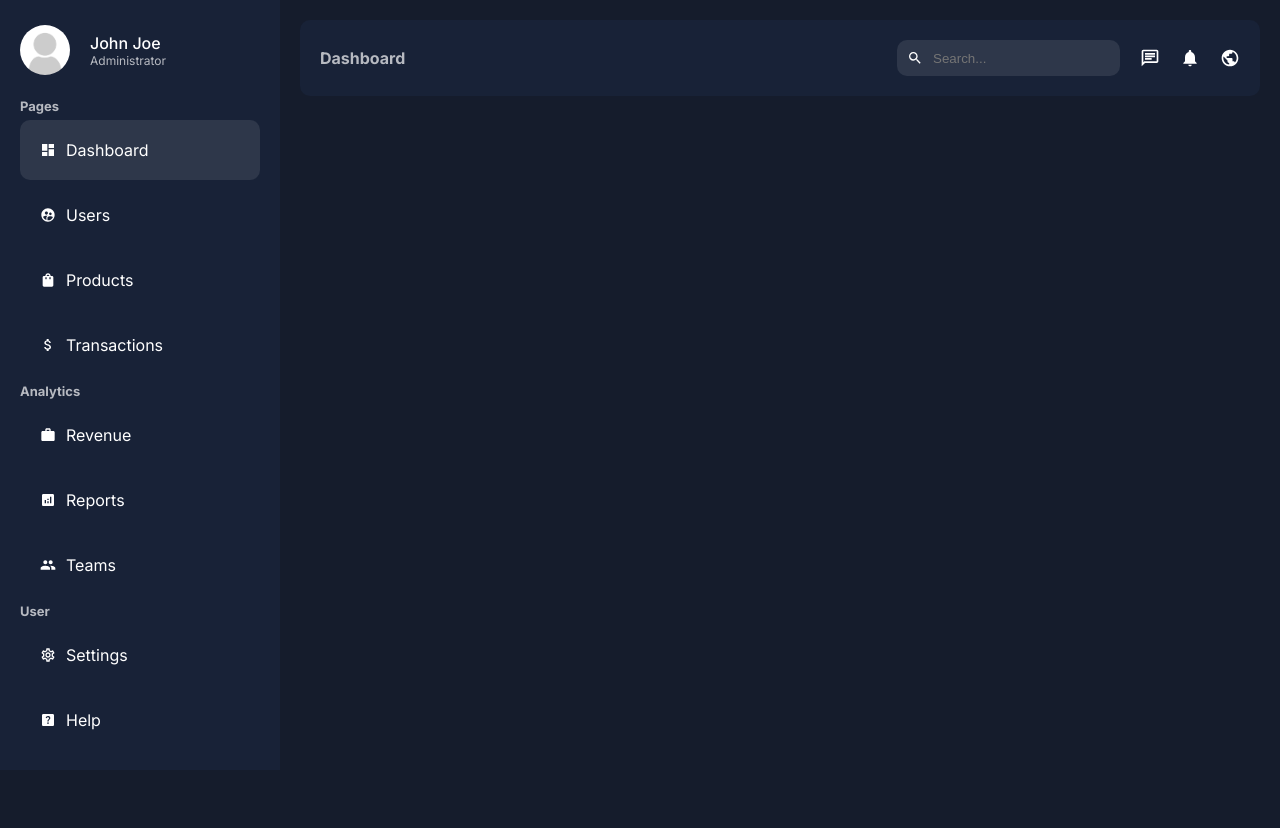
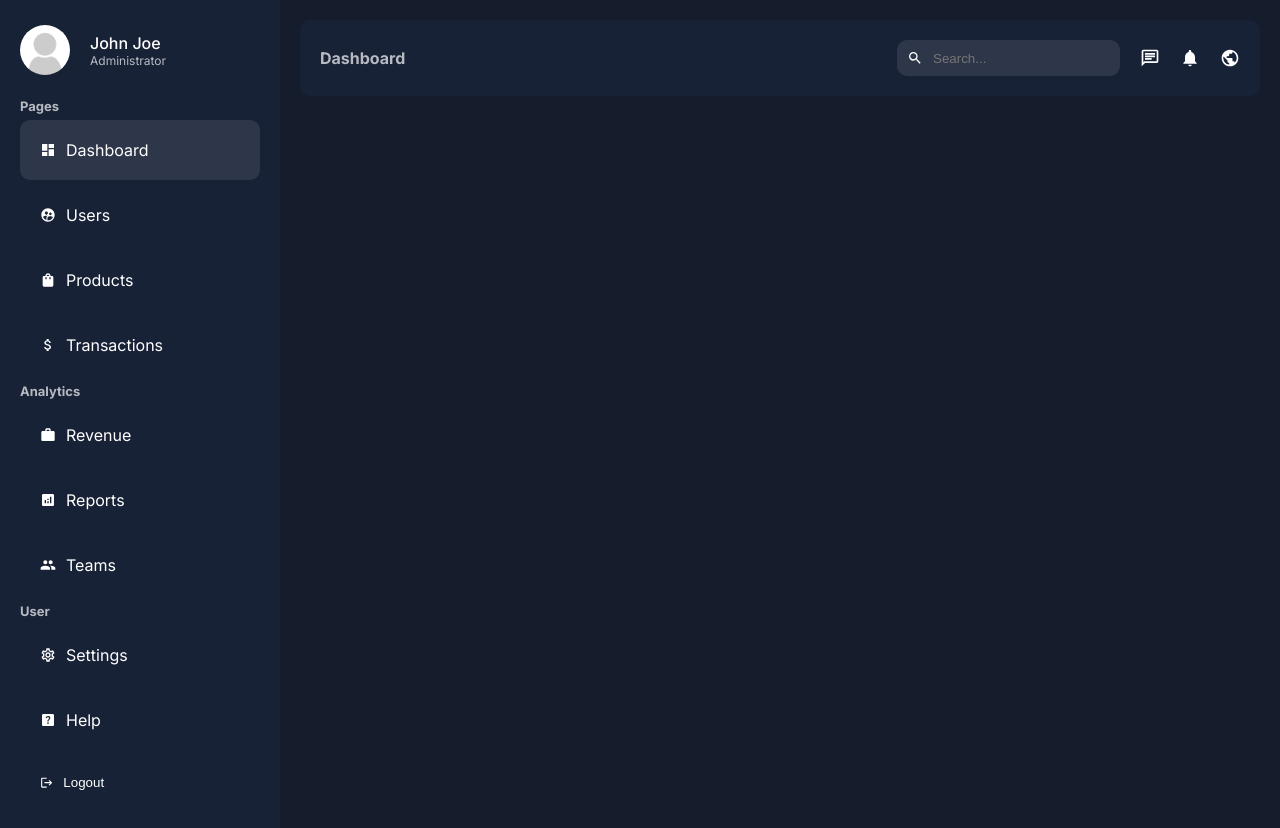
Before and after one commit to wmz786/nextjs14-admin-dashboard, a Next.js app: page /dashboard in a window 1280 px wide. Before the commit the page ends 800 px from the top, so only its background shows below. Built offline with nearby package versions, Linux system fonts and the light colour scheme.

Commit message:
logout button

```diff
--- a/app/ui/dashboard/sidebar/sidebar.jsx
+++ b/app/ui/dashboard/sidebar/sidebar.jsx
@@ -103,6 +103,9 @@ const Sidebar = () => {
           </li>
         ))}
       </ul>
+      <button className={styles.logout}>
+        <MdLogout /> Logout
+      </button>
     </div>
   );
 };
```
